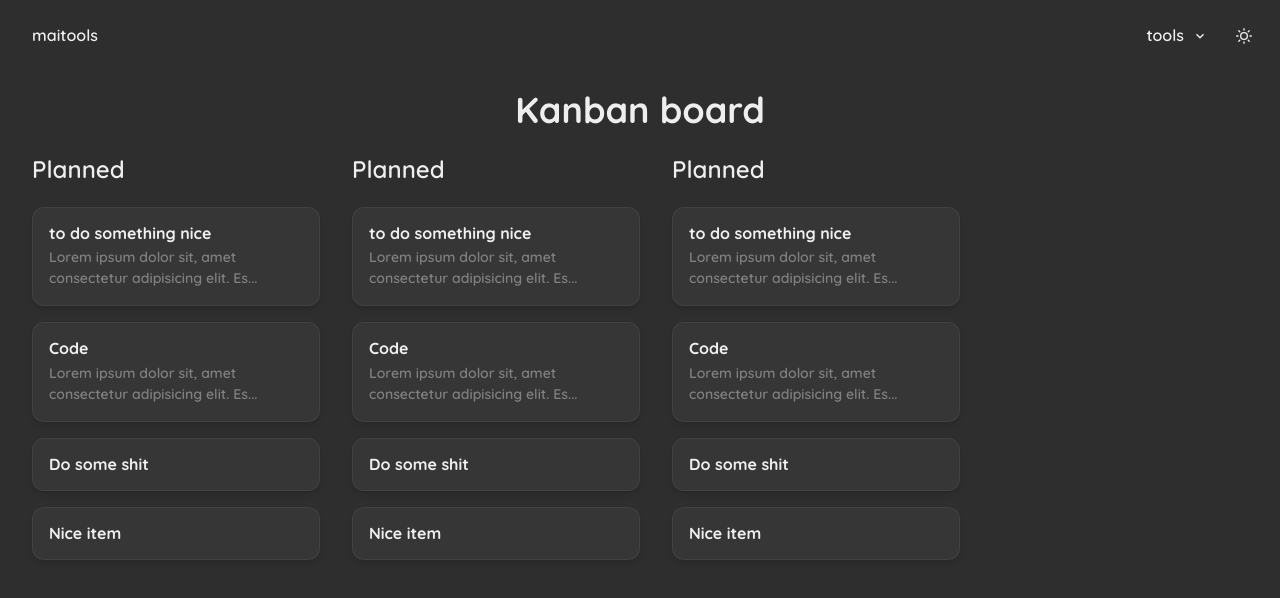
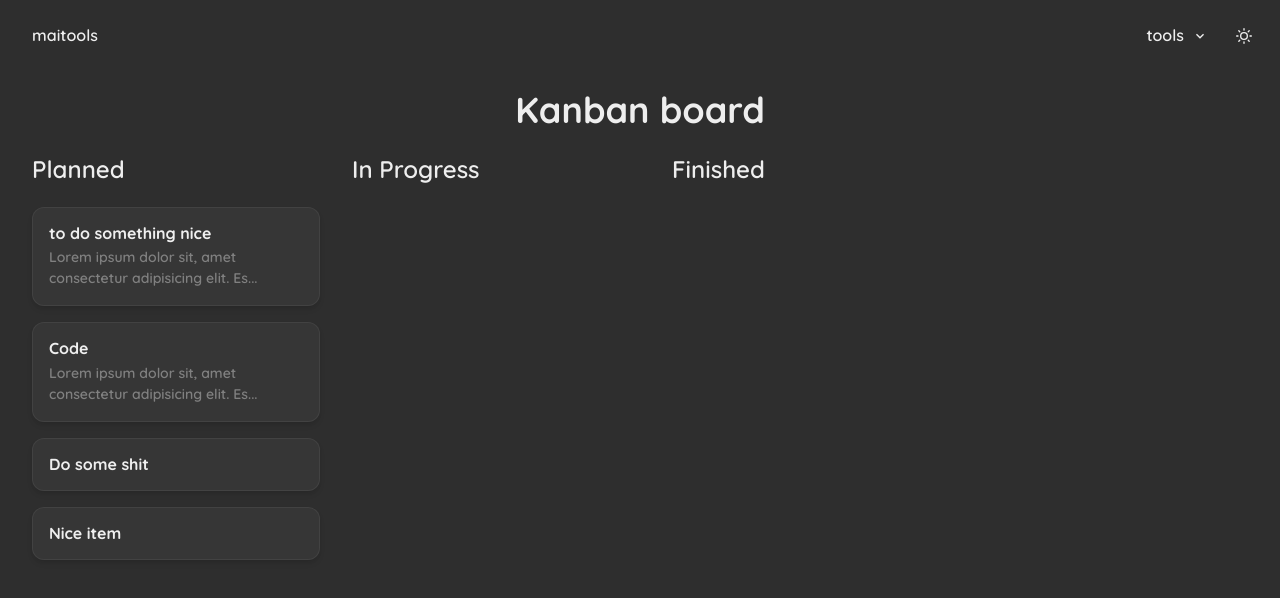
Before and after one commit to olimeme/maitools, a React (Vite) app: page /kanban in a window 1280 px wide. Shown: the top 598 px of the page. Built offline with nearby package versions, Linux system fonts and the light colour scheme.

Commit message:
add kanban column props

```diff
--- a/src/components/Kanban/KanbanColumn.tsx
+++ b/src/components/Kanban/KanbanColumn.tsx
@@ -16,16 +16,23 @@ import {
 interface KanbanColumnProps {
   items: IKanbanCard[];
   columnName: string;
+  droppableId: string;
+  type: string;
 }
 
-const KanbanColumn = ({ items, columnName }: KanbanColumnProps) => {
+const KanbanColumn = ({
+  items,
+  columnName,
+  droppableId,
+  type,
+}: KanbanColumnProps) => {
   return (
     <Flex flexDirection={"column"} px={4} width={"xs"}>
       <Editable mb={2} defaultValue={columnName} fontSize={"2xl"}>
         <EditablePreview />
         <EditableInput />
       </Editable>
-      <Droppable droppableId="droppable-1" type="PERSON">
+      <Droppable droppableId={droppableId} type={type}>
         {(provided, snapshot) => (
           <VStack
             ref={provided.innerRef}
--- a/src/pages/KanbanBoardPage.tsx
+++ b/src/pages/KanbanBoardPage.tsx
@@ -1,6 +1,6 @@
 import { useState, useEffect, useCallback } from "react";
 import MotionWrapper from "../components/MotionWrapper";
-import { Flex, Heading } from "@chakra-ui/react";
+import { Box, Flex, HStack, Heading } from "@chakra-ui/react";
 import {
   DragDropContext,
   Draggable,
@@ -41,7 +41,6 @@ const KanbanBoardPage = () => {
     /*...*/
     console.log("Drag before start");
   }, []);
-
   const onDragStart = useCallback(() => {
     /*...*/
     console.log("Drag start");
@@ -73,9 +72,24 @@ const KanbanBoardPage = () => {
         onDragEnd={onDragEnd}
       >
         <Flex>
-          <KanbanColumn columnName="Planned" items={mockItems} />
-          <KanbanColumn columnName="Planned" items={mockItems} />
-          <KanbanColumn columnName="Planned" items={mockItems} />
+          <KanbanColumn
+            columnName="Planned"
+            items={mockItems}
+            droppableId="planned-1"
+            type="PLANNED"
+          />
+          <KanbanColumn
+            columnName="In Progress"
+            items={[]}
+            droppableId="progress-1"
+            type="PROGRESS"
+          />
+          <KanbanColumn
+            columnName="Finished"
+            items={[]}
+            droppableId="finished-1"
+            type="FINISHED"
+          />
         </Flex>
       </DragDropContext>
     </MotionWrapper>
--- a/src/pages/LandingPage.tsx
+++ b/src/pages/LandingPage.tsx
@@ -8,6 +8,7 @@ import {
   Center,
   Container,
   Flex,
+  HStack,
   Heading,
   Stack,
   Text,
```
